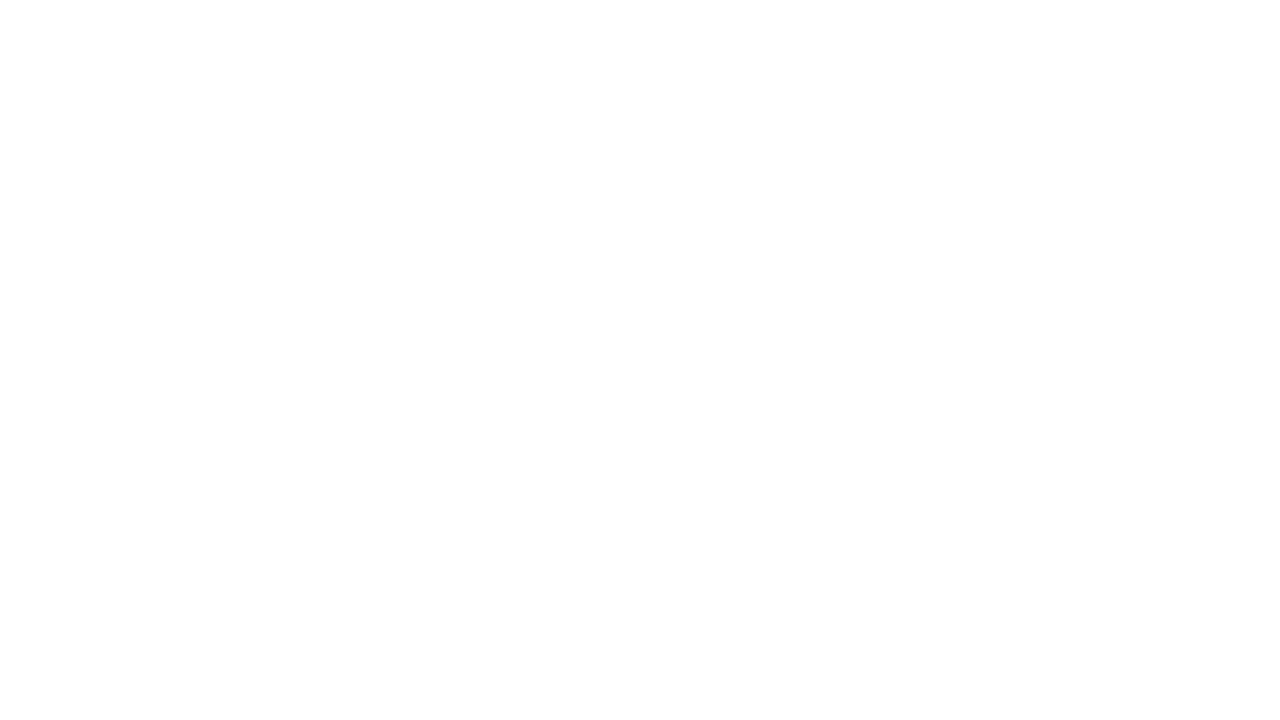
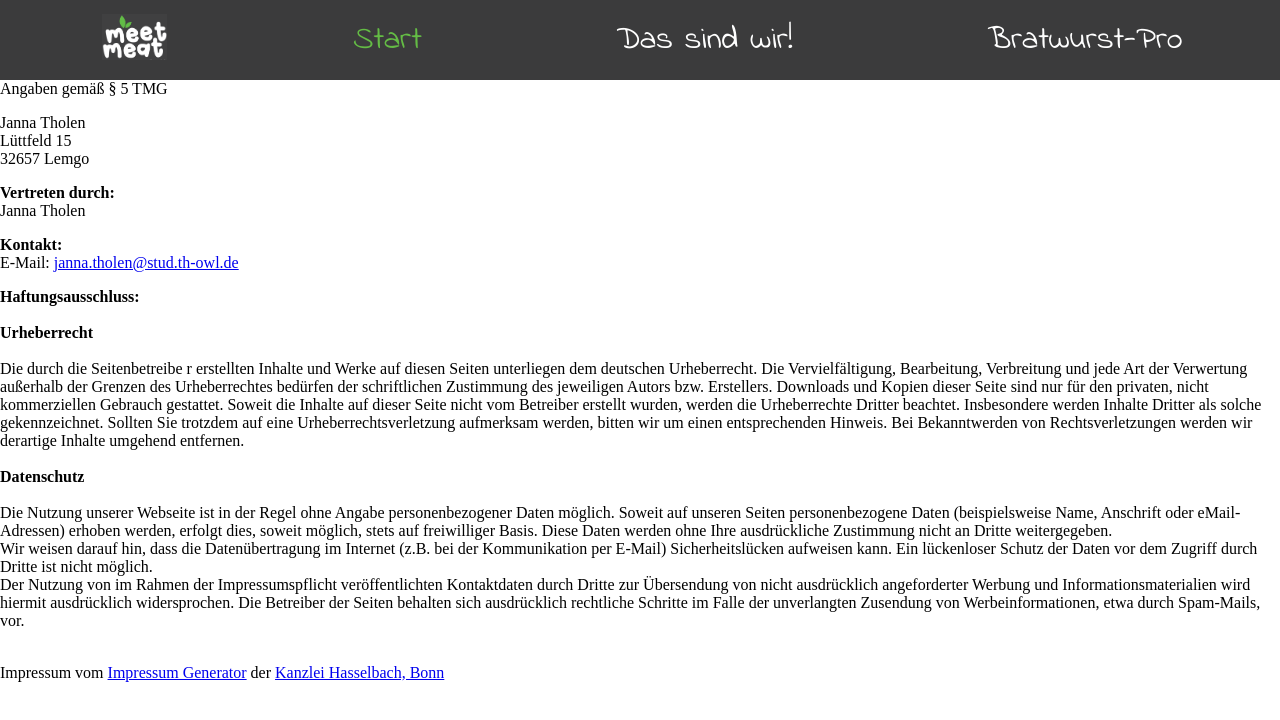
Before and after one commit to shuralw/meetmeat, an Angular app: page /Impressum in a window 1280 px wide. Before the commit this address led to /. Shown: the top 720 px of the page. Built offline with nearby package versions, Linux system fonts and the light colour scheme.

Commit message:
Impressum Verlinkung funktional

```diff
--- a/src/app/app-routing.module.ts
+++ b/src/app/app-routing.module.ts
@@ -2,6 +2,7 @@ import { NgModule } from '@angular/core';
 import { Routes, RouterModule } from '@angular/router';
 import { from } from 'rxjs';
 import { BratwurstproComponent } from './bratwurstpro/bratwurstpro.component';
+import { ImpressumComponent } from './impressum/impressum.component';
 import { StartComponent } from './start/start.component';
 import { UeberunsComponent } from './ueberuns/ueberuns.component';
 
@@ -9,6 +10,7 @@ const routes: Routes = [
   { path: 'Start', component: StartComponent },
   { path: 'UeberUns', component: UeberunsComponent },
   { path: 'Bratwurst-Pro', component: BratwurstproComponent },
+  { path: 'Impressum', component: ImpressumComponent },
   { path: '',   redirectTo: '/Start', pathMatch: 'full' }
 ];
 
--- a/src/app/app.module.ts
+++ b/src/app/app.module.ts
@@ -7,6 +7,7 @@ import { StartComponent } from './start/start.component';
 import { UeberunsComponent } from './ueberuns/ueberuns.component';
 import { BratwurstproComponent } from './bratwurstpro/bratwurstpro.component';
 import { CardComponent } from './card/card.component';
+import { ImpressumComponent } from './impressum/impressum.component';
 
 @NgModule({
   declarations: [
@@ -15,6 +16,7 @@ import { CardComponent } from './card/card.component';
     UeberunsComponent,
     BratwurstproComponent,
     CardComponent,
+    ImpressumComponent,
   ],
   imports: [
     BrowserModule,
--- a/src/app/impressum/impressum.component.html
+++ b/src/app/impressum/impressum.component.html
@@ -29,9 +29,9 @@
         Janna Tholen<br>
     </p>
     <p><strong>Kontakt:</strong> <br>
-        E-Mail: <a href='mailto:janna.tholen@stud.th-owl.de'>janna.tholen@stud.th-owl.de</a></br></p>
+        E-Mail: <a href='mailto:janna.tholen@stud.th-owl.de'>janna.tholen@stud.th-owl.de</a></p>
     <p><strong>Haftungsausschluss: </strong><br><br><strong>Urheberrecht</strong><br><br>
-        Die durch die Seitenbetreiber erstellten Inhalte und Werke auf diesen Seiten unterliegen dem deutschen
+        Die durch die Seitenbetreibe r erstellten Inhalte und Werke auf diesen Seiten unterliegen dem deutschen
         Urheberrecht. Die Vervielfältigung, Bearbeitung, Verbreitung und jede Art der Verwertung außerhalb der Grenzen
         des Urheberrechtes bedürfen der schriftlichen Zustimmung des jeweiligen Autors bzw. Erstellers. Downloads und
         Kopien dieser Seite sind nur für den privaten, nicht kommerziellen Gebrauch gestattet. Soweit die Inhalte auf
@@ -50,12 +50,12 @@
         nicht ausdrücklich angeforderter Werbung und Informationsmaterialien wird hiermit ausdrücklich widersprochen.
         Die Betreiber der Seiten behalten sich ausdrücklich rechtliche Schritte im Falle der unverlangten Zusendung von
         Werbeinformationen, etwa durch Spam-Mails, vor.<br>
-    </p><br>
+    </p>
+    <br>
     Impressum vom <a href="https://www.impressum-generator.de">Impressum Generator</a> der <a
         href="https://www.kanzlei-hasselbach.de/standorte/bonn/">Kanzlei Hasselbach, Bonn</a>
 </div>
 
 
-</div>
 
 <router-outlet></router-outlet>
--- a/src/app/start/start.component.html
+++ b/src/app/start/start.component.html
@@ -70,7 +70,7 @@
     <div class="bottom">
 
         <div class="Impressum">
-            <a routerLink="/impressum">Impressum</a>
+            <a routerLink="/Impressum">Impressum</a>
         </div>
 
     </div>
```
Also changed, not shown: src/app/impressum/impressum.component.ts (+4 -4 lines), 2 other files (tests, documents, lock files or other folders).
